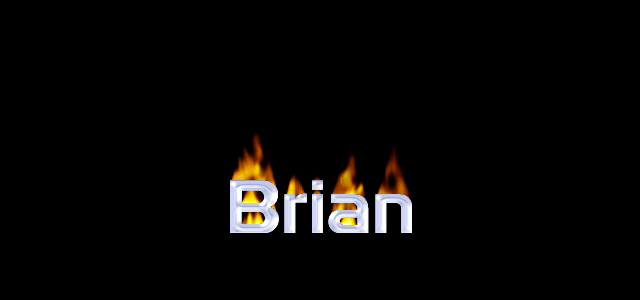
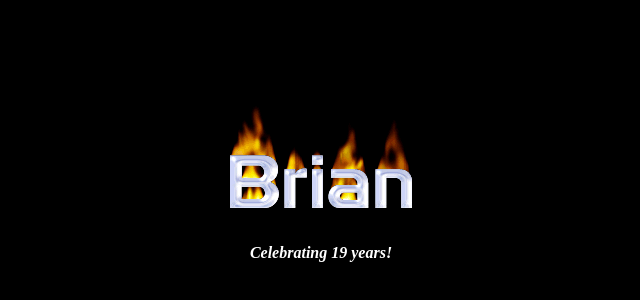
Before and after one commit to brinez/brinez.github.io, a plain HTML site: page index.html in a window 1280 px wide. Shown: the part 224-524 px from the top of the page, without its empty margins (319-959 px from the left). Drawn offline with Linux system fonts and the light colour scheme.

Commit message:
Happy birthday

```diff
--- a/index.html
+++ b/index.html
@@ -15,12 +15,30 @@
                 top: 50%;
                 left: 50%;
                 transform: translateX(-50%) translateY(-50%);
+                text-align: center;
+                font-weight: bold;
+                font-style: italic;
+                color: white;
             }
         </style>
+        <script>
+            window.onload = function() {
+                var est = new Date('2004-10-19T14:57:30Z');
+                var today = new Date();
+                var years = today.getFullYear() - est.getFullYear();
+                est.setFullYear(today.getFullYear());
+                if (today < est) {
+                    years -= 1;
+                }
+
+                document.getElementById("t").innerHTML = "Celebrating " + years + " years!";
+            }
+        </script>
     </head>
     <body>
         <div>
-            <img src="brian.gif" alt="Brian" />
+            <img src="brian.gif" alt="Brian">
+            <p id="t"><noscript>est. 2004</noscript></p>
         </div>
     </body>
 </html>
```
